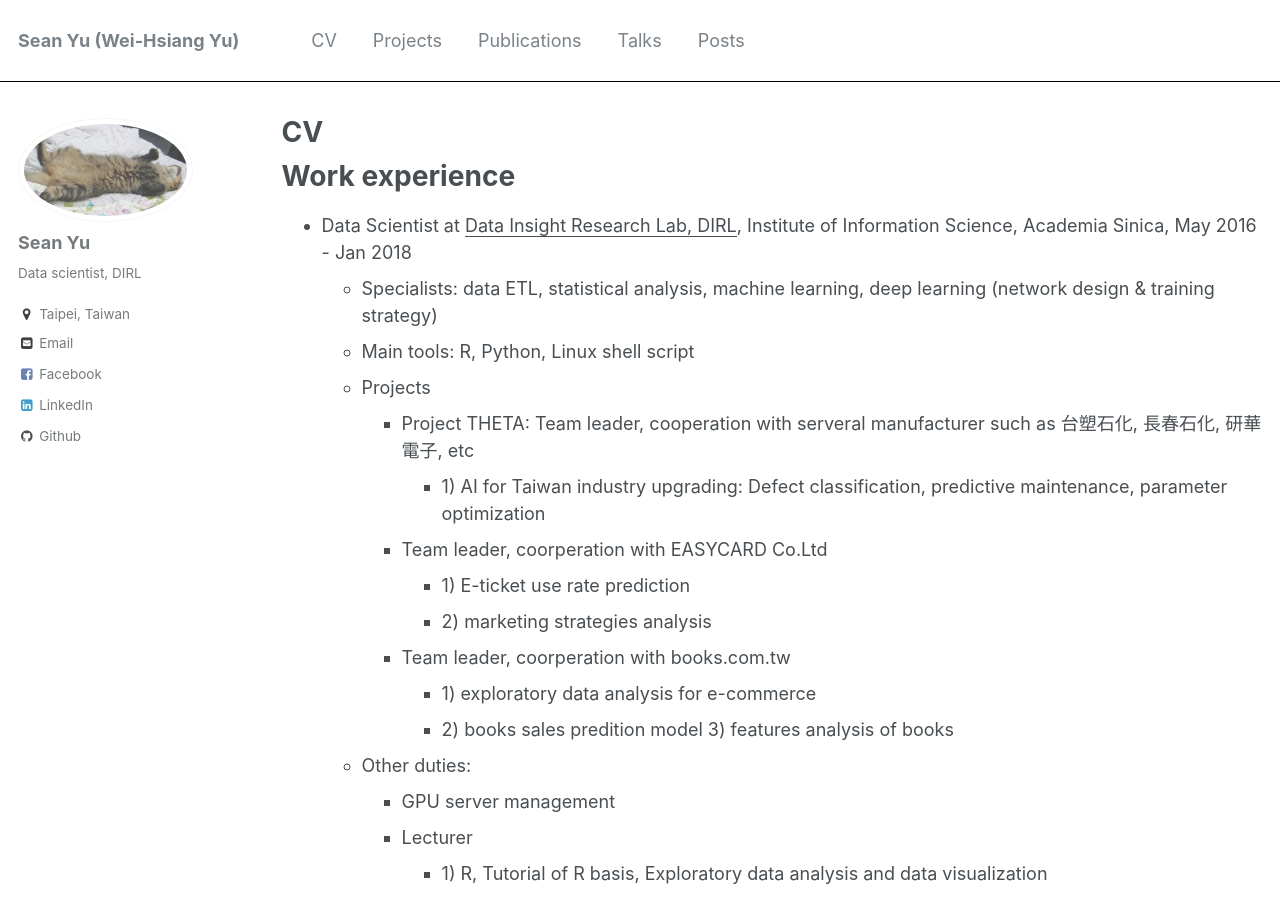
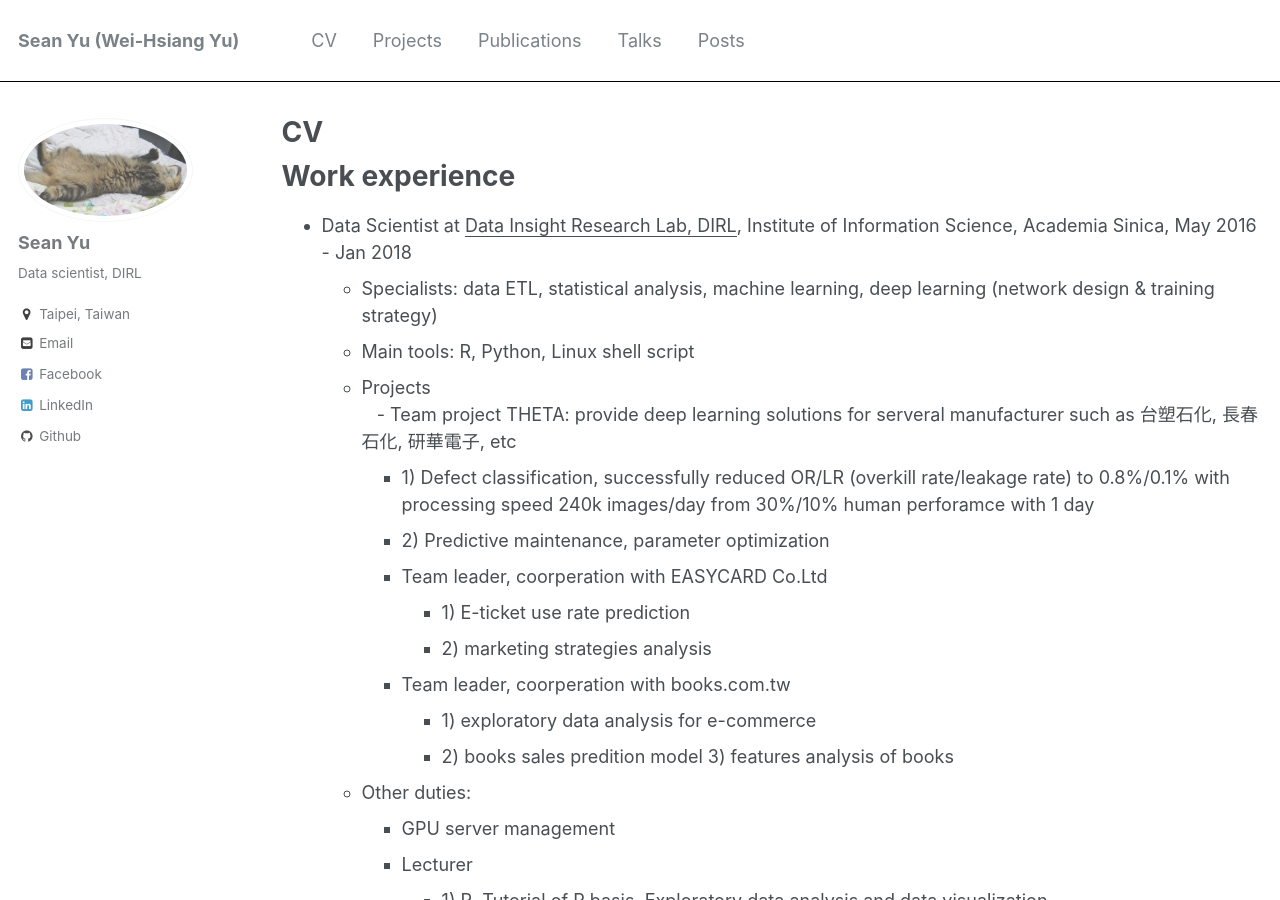
Before and after one commit to vashineyu/vashineyu.github.io, a Jekyll site: the page built from _pages/cv.md, in a window 1280 px wide and 900 px high. Built offline with Jekyll 4.4.1, drawn with Linux system fonts in a browser that asks for light colours.

Commit message:
Update cv.md

```diff
--- a/_pages/cv.md
+++ b/_pages/cv.md
@@ -15,8 +15,9 @@ Work experience
   * Specialists: data ETL, statistical analysis, machine learning, deep learning (network design & training strategy)
   * Main tools: R, Python, Linux shell script
   * Projects  <br>
-    - Project THETA: Team leader, cooperation with serveral manufacturer such as 台塑石化, 長春石化, 研華電子, etc <br>
-      - 1) AI for Taiwan industry upgrading: Defect classification, predictive maintenance, parameter optimization <br>
+    - Team project THETA: provide deep learning solutions for serveral manufacturer such as 台塑石化, 長春石化, 研華電子, etc <br>
+      - 1) Defect classification, successfully reduced OR/LR (overkill rate/leakage rate) to 0.8%/0.1% with processing speed 240k images/day from 30%/10% human perforamce with 1 day <br>
+      - 2) Predictive maintenance, parameter optimization <br>
     - Team leader, coorperation with EASYCARD Co.Ltd  <br>
       - 1) E-ticket use rate prediction <br>
       - 2) marketing strategies analysis<br>
```
